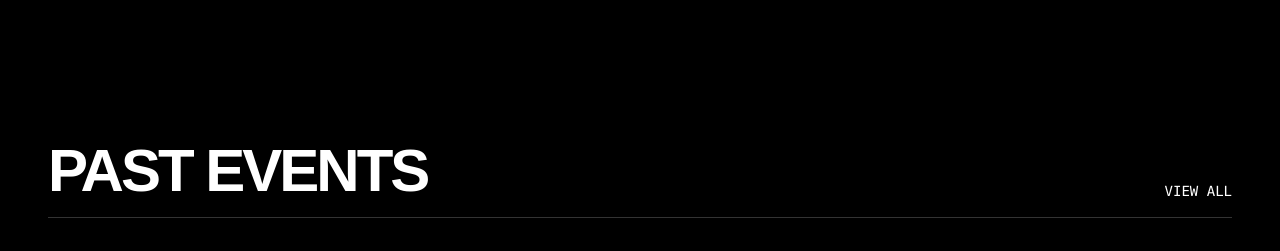
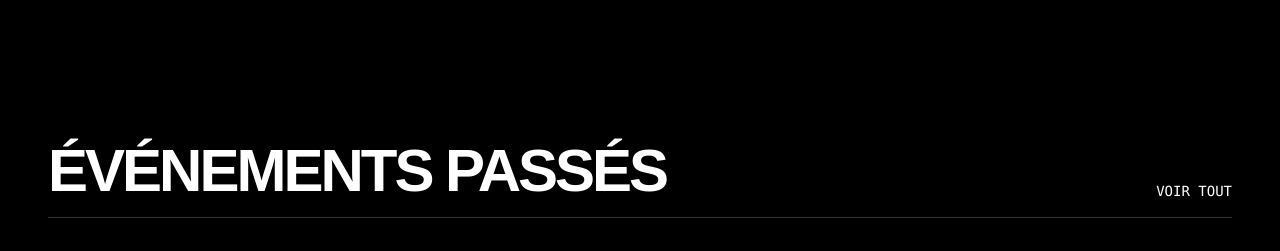
Before and after one commit to joifzeio/interfac, a React (Vite) app: page / in a window 1280 px wide. Shown: the part 1585-1836 px from the top of the page. Built offline with nearby package versions, Linux system fonts and the light colour scheme; no server answers; the database is empty; a web font is replaced by a local one.

Commit message:
chore: translate EventsSection to French

```diff
--- a/components/EventsSection.tsx
+++ b/components/EventsSection.tsx
@@ -10,8 +10,8 @@ const EventsSection: React.FC = () => {
     <div className="w-full bg-black text-white py-20 px-4 md:px-12">
       <div className="max-w-[1600px] mx-auto">
         <div className="flex justify-between items-end mb-12 border-b border-white/20 pb-4">
-          <h2 className="text-4xl md:text-6xl uppercase font-bold tracking-tighter">Past Events</h2>
-          <a href="#events" className="font-mono text-sm uppercase hover:underline">View All</a>
+          <h2 className="text-4xl md:text-6xl uppercase font-bold tracking-tighter">Événements Passés</h2>
+          <a href="/events" className="font-mono text-sm uppercase hover:underline">Voir Tout</a>
         </div>
 
         <Swiper
@@ -40,8 +40,8 @@ const EventsSection: React.FC = () => {
                   {event.address && <p className="font-mono text-xs text-gray-500 uppercase">{event.address}</p>}
                 </div>
                 <div className="mt-4 flex gap-2 opacity-0 group-hover:opacity-100 transition-opacity duration-300 transform translate-y-2 group-hover:translate-y-0">
-                  <button className="border border-white/50 px-4 py-2 text-xs font-mono uppercase hover:bg-white hover:text-black transition-colors">Tickets</button>
-                  <button className="text-xs font-mono uppercase hover:underline p-2">+ More Info</button>
+                  <button className="border border-white/50 px-4 py-2 text-xs font-mono uppercase hover:bg-white hover:text-black transition-colors">Billets</button>
+                  <button className="text-xs font-mono uppercase hover:underline p-2">+ Plus d'infos</button>
                 </div>
               </div>
             </SwiperSlide>
```
